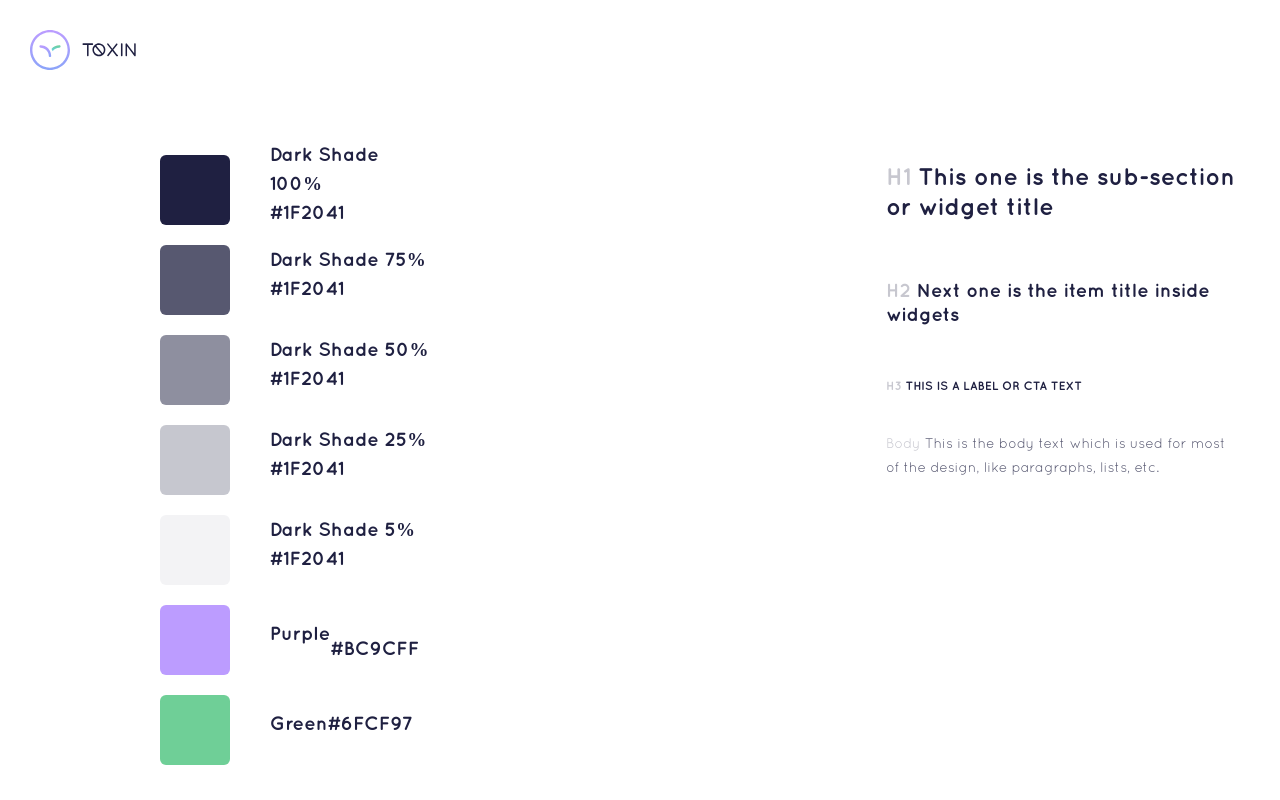
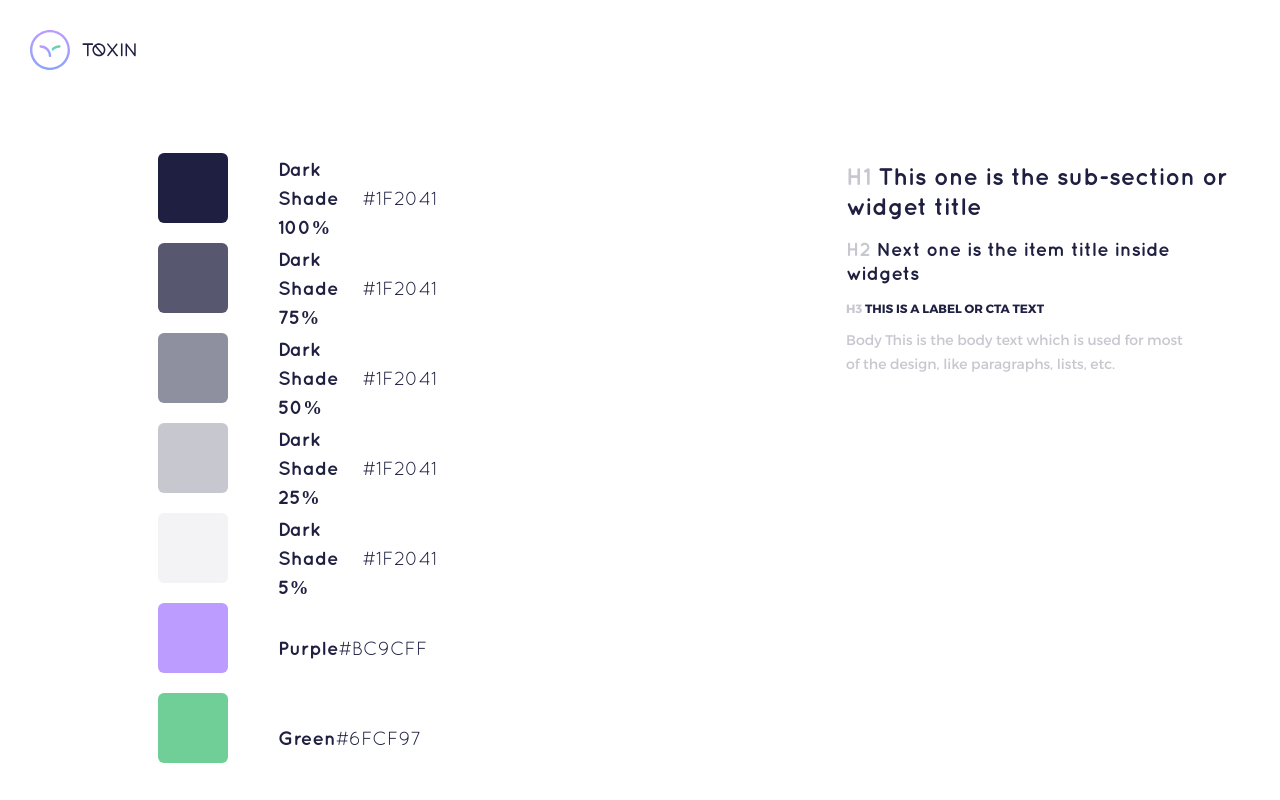
Before and after one commit to Mooth34/step-2, a plain HTML site: page index.html in a window 1280 px wide. Drawn offline with Linux system fonts and the light colour scheme; files whose address does not match are found by name.

Commit message:
insignificant updates

```diff
--- /dev/null
+++ b/fonts/montserrat/montserrat.css
@@ -0,0 +1,30 @@
+@font-face {
+    font-family: 'Montserrat';
+    src: local('Montserrat Hairline'), local('Montserrat-Hairline'), url('montserrathairline.woff2') format('woff2'), url('montserrathairline.woff') format('woff'), url('montserrathairline.ttf') format('truetype');
+    font-weight: 100;
+    font-style: normal;
+}
+@font-face {
+    font-family: 'Montserrat';
+    src: local('Montserrat Light'), local('Montserrat-Light'), url('montserratlight.woff2') format('woff2'), url('montserratlight.woff') format('woff'), url('montserratlight.ttf') format('truetype');
+    font-weight: 300;
+    font-style: normal;
+}
+@font-face {
+    font-family: 'Montserrat';
+    src: local('Montserrat'), local('Montserrat-Regular'), url('montserrat.woff2') format('woff2'), url('montserrat.woff') format('woff'), url('montserrat.ttf') format('truetype');
+    font-weight: 400;
+    font-style: normal;
+}
+@font-face {
+    font-family: 'Montserrat';
+    src: local('Montserrat Bold'), local('Montserrat-Bold'), url('montserratbold.woff2') format('woff2'), url('montserratbold.woff') format('woff'), url('montserratbold.ttf') format('truetype');
+    font-weight: 700;
+    font-style: normal;
+}
+@font-face {
+    font-family: 'Montserrat';
+    src: local('Montserrat Black'), local('Montserrat-Black'), url('montserratblack.woff2') format('woff2'), url('montserratblack.woff') format('woff'), url('montserratblack.ttf') format('truetype');
+    font-weight: 900;
+    font-style: normal;
+}
--- a/index.html
+++ b/index.html
@@ -4,6 +4,7 @@
     <meta charset="utf-8">
     <title>Color & Type</title>
     <link rel="stylesheet" href="fonts/quicksand/quicksand.css">
+    <link rel="stylesheet" href="fonts/montserrat/montserrat.css">
     <link rel="stylesheet" href="style.css">
 </head>
 
@@ -15,52 +16,47 @@
     <div class="palette">
         <div class="color">
             <div class="rect dark_shade_100"></div>
-            <div class="rect-desc">Dark Shade 100%<br> #1F2041
-            </div>
+            <div class="rect-desc"><b>Dark Shade 100%</b> #1F2041</div>
         </div>
         <div class="color">
             <div class="rect dark_shade_75"></div>
-            <div class="rect-desc">Dark Shade 75%<br> #1F2041</div>
+            <div class="rect-desc">
+                <b>Dark Shade 75%</b> #1F2041</div>
         </div>
         <div class="color">
             <div class="rect dark_shade_50"></div>
-            <div class="rect-desc">Dark Shade 50%<br> #1F2041</div>
+            <div class="rect-desc"><b>Dark Shade 50%</b> #1F2041</div>
         </div>
         <div class="color">
             <div class="rect dark_shade_25"></div>
-            <div class="rect-desc">Dark Shade 25%<br> #1F2041</div>
+            <div class="rect-desc"><b>Dark Shade 25%</b> #1F2041</div>
         </div>
         <div class="color">
             <div class="rect dark_shade_5"></div>
-            <div class="rect-desc">Dark Shade 5%<br> #1F2041</div>
+            <div class="rect-desc"><b>Dark Shade 5%</b> #1F2041</div>
         </div>
         <div class="color">
             <div class="rect purple"></div>
-            <div class="rect-desc"><b>Purple</b><br> #BC9CFF</div>
+            <div class="rect-desc"><b>Purple</b> #BC9CFF</div>
         </div>
         <div class="color">
             <div class="rect green"></div>
             <div class="rect-desc"><b>Green</b>#6FCF97</div>
         </div>
     </div>
+    <div class="headings">
+        <group_labels>
+            <h1>
+                <pale>H1</pale> This one is the sub-section or widget title</h1>
 
-    <div class="headings">
-        <ul type="none">
-            <li>
-                <h1><label>H1</label> This one is the sub-section or widget title</h1>
-            </li>
-            <li>
-                <h2><label>H2</label> Next one is the item title inside<br> widgets </h2>
-            </li>
-            <li>
-                <h3><label>H3</label> This is a label or CTA text</h3>
-            </li>
-            <li> <label>Body</label> This is the body text which is used for most<br> of the design, like paragraphs, lists, etc. </li>
-        </ul>
+            <h2>
+                <pale>H2</pale> Next one is the item title inside<br> widgets </h2>
 
+            <h3>
+                <pale>H3</pale> This is a label or CTA text</h3>
 
-
-
+            <pale>Body</pale> This is the body text which is used for most<br> of the design, like paragraphs, lists, etc.
+        </group_labels>
     </div>
 </body>
 
--- a/style.css
+++ b/style.css
@@ -1,6 +1,6 @@
 body {
     /* This is the body text which is used for most of the design, like paragraphs, lists, etc. */
-    font-family: Quicksand;
+    font-family: Montserrat;
     font-style: normal;
     font-weight: normal;
     font-size: 14px;
@@ -31,7 +31,7 @@ h2 {
 }
 
 h3 {
-    font-family: Quicksand;
+    font-family: Montserrat;
     font-style: normal;
     font-weight: bold;
     font-size: 12px;
@@ -50,10 +50,8 @@ h3 {
 .palette {
     /* Group */
     position: absolute;
-    width: 275px;
+    width: 270px;
     height: 610px;
-    left: 149.74px;
-    top: 145px;
 }
 
 .color {
@@ -65,10 +63,11 @@ h3 {
 
 .rect {
     /* Rectangle 2 */
-    position: relative;
+    position: absolute;
     width: 70px;
     height: 70px;
-    float: left;
+    left: 150px;
+    top: 145px;
     border-radius: 6px;
 }
 
@@ -102,18 +101,18 @@ h3 {
 
 .rect-desc {
     position: relative;
-    width: 160px;
+    width: 159px;
     height: 57px;
-    float: right;
+    left: 260px;
+    top: 152px;
     font-family: Quicksand;
     font-style: normal;
-    font-weight: bold;
+    font-weight: normal;
     font-size: 19px;
     line-height: 29px;
     display: flex;
     align-items: center;
     color: #1F2041;
-    padding-left: 30px;
 }
 
 .headings {
@@ -124,10 +123,13 @@ h3 {
     top: 145px;
 }
 
-li {
-    padding-bottom: 25px;
+group_labels {
+    position: relative;
+    width: 37px;
+    height: 297px;
+    color: rgba(31, 32, 65, 0.25);
 }
 
-label {
+pale {
     color: rgba(31, 32, 65, 0.25);
 }
```
Also changed, not shown: fonts/montserrat/montserrat.ttf (added), fonts/montserrat/montserrat.woff (added), fonts/montserrat/montserrat.woff2 (added), fonts/montserrat/montserratblack.ttf (added), fonts/montserrat/montserratblack.woff (added), fonts/montserrat/montserratblack.woff2 (added), fonts/montserrat/montserratbold.ttf (added), fonts/montserrat/montserratbold.woff (added), fonts/montserrat/montserratbold.woff2 (added), fonts/montserrat/montserrathairline.ttf (added), fonts/montserrat/montserrathairline.woff (added), fonts/montserrat/montserrathairline.woff2 (added), fonts/montserrat/montserratlight.ttf (added), fonts/montserrat/montserratlight.woff (added), 1 more files.
